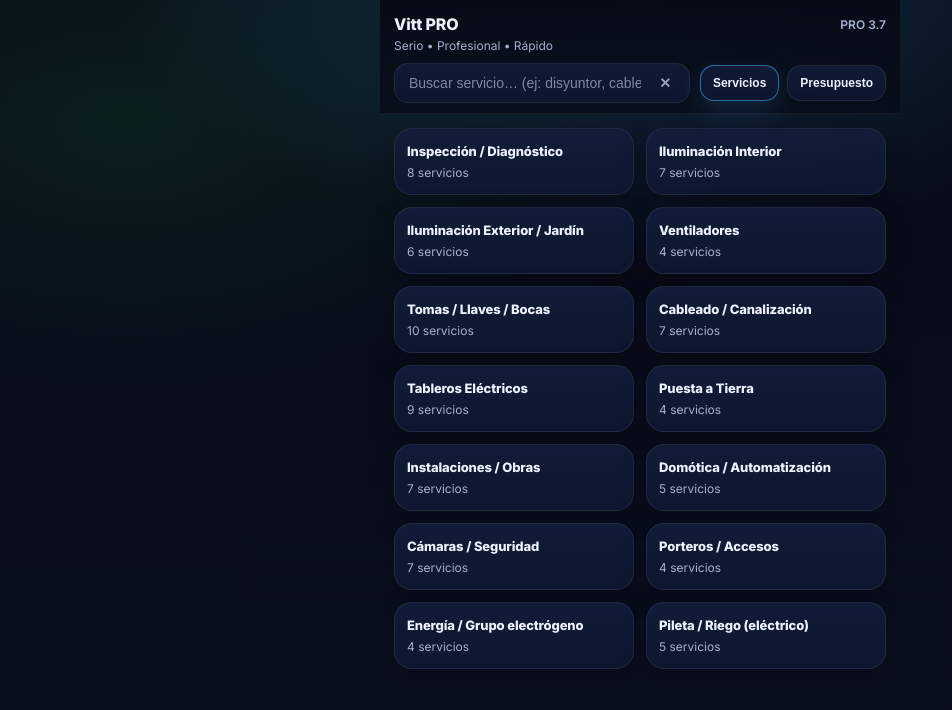
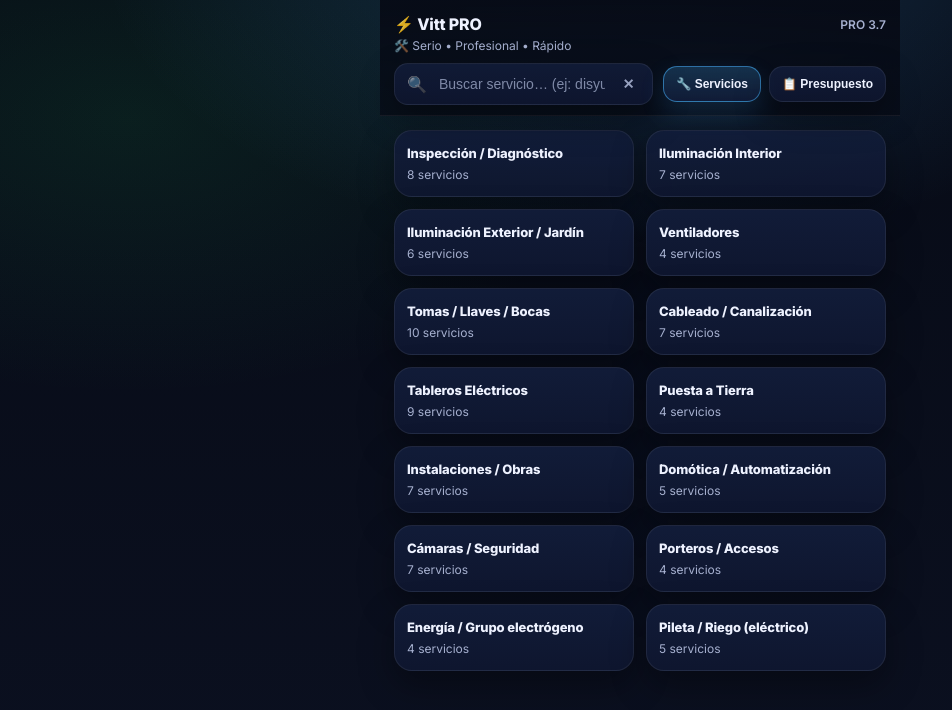
Before and after one commit to mandrill600/cotizador-electricidad, a plain HTML site: page index.html in a window 1280 px wide. Shown: the whole page, without its empty margins (0-952 px from the left). Drawn offline with Linux system fonts and the light colour scheme.

Commit message:
Update index.html

```diff
--- a/index.html
+++ b/index.html
@@ -379,6 +379,70 @@ body{
   }
 }
 
+/* =====================================================
+   SKIN VISUAL OPCIONAL – SEGURO (NO FUNCIONAL)
+   ===================================================== */
+
+/* Micro profundidad general */
+.card,
+.sectionBtn,
+.search,
+.tab,
+.bottomInfo{
+  box-shadow:0 14px 34px rgba(0,0,0,.35);
+}
+
+/* Hover más “premium” */
+.sectionBtn:hover,
+.card:hover{
+  transform:translateY(-2px);
+}
+
+/* Tabs más claras */
+.tab.active{
+  background:linear-gradient(180deg, rgba(72,180,255,.22), rgba(18,29,58,.9));
+}
+
+/* Botones con identidad */
+.btnPrimary{
+  box-shadow:0 16px 36px rgba(72,180,255,.35);
+}
+.btnOk{
+  box-shadow:0 16px 36px rgba(34,197,94,.35);
+}
+.btnDanger{
+  box-shadow:0 12px 28px rgba(239,68,68,.35);
+}
+
+/* Iconos sutiles (solo visuales) */
+.brand h1::before{
+  content:"⚡ ";
+  opacity:.85;
+}
+.sub::before{
+  content:"🛠️ ";
+  opacity:.75;
+}
+.search::before{
+  content:"🔍";
+  opacity:.55;
+}
+.tab#tabServicios::before{
+  content:"🔧 ";
+}
+.tab#tabPresupuesto::before{
+  content:"📋 ";
+}
+
+/* Badges con más presencia */
+.badge{
+  box-shadow:0 6px 16px rgba(72,180,255,.35);
+}
+
+/* Total más destacado */
+.totalValue{
+  text-shadow:0 2px 10px rgba(34,197,94,.35);
+}
 </style>
 </head>
 
```
